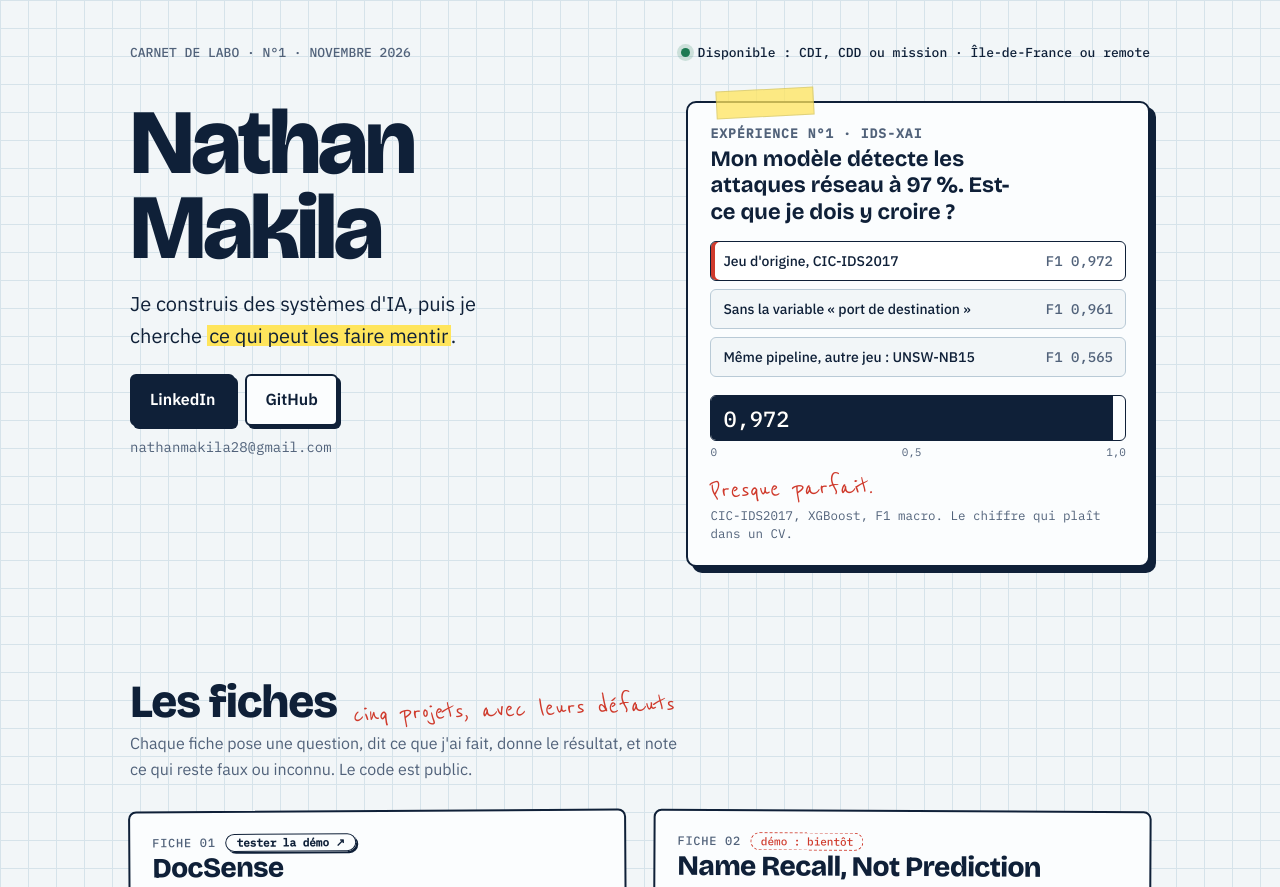
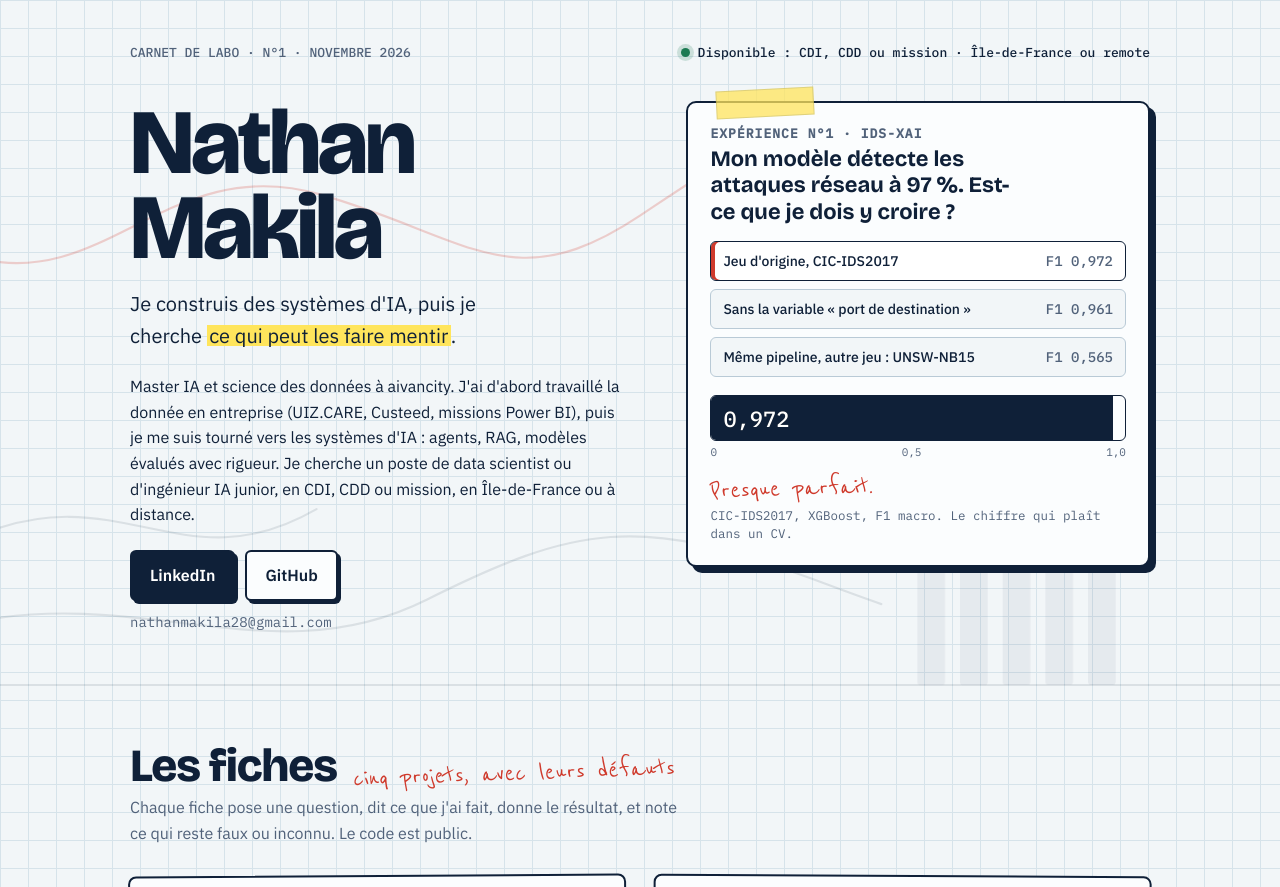
Before and after one commit to nataname78/nataname78.github.io, a plain HTML site: page index.html in a window 1280 px wide. Shown: the top 887 px of the page. Drawn offline with nearby package versions, Linux system fonts and the light colour scheme.

Commit message:
Portfolio : présentation sous le titre et courbes animées en fond de l'en-tête
Added background SVG animations and updated header layout.

```diff
--- a/index.html
+++ b/index.html
@@ -36,7 +36,19 @@ a:focus-visible,button:focus-visible{outline:3px solid var(--pen);outline-offset
 mark{background:linear-gradient(transparent 12%,var(--hl) 12%,var(--hl) 88%,transparent 88%);color:inherit;padding:0 .12em}
 
 /* En-tête */
-.top{padding:44px 0 56px}
+.top{padding:44px 0 56px;position:relative;overflow:hidden}
+.top .wrap{position:relative;z-index:1}
+.bgfx{position:absolute;inset:0;width:100%;height:100%;pointer-events:none;z-index:0}
+.bgfx path,.bgfx line{fill:none;stroke:var(--ink);stroke-opacity:.1;stroke-width:2;stroke-linecap:round}
+.bgfx path{stroke-dasharray:1600;stroke-dashoffset:1600;animation:trace 16s ease-in-out infinite alternate}
+.bgfx .pen{stroke:var(--pen);stroke-opacity:.22}
+.bgfx .p2{animation-delay:-5s;animation-duration:19s}
+.bgfx .p3{animation-delay:-9s;animation-duration:22s}
+.bgfx rect{fill:var(--ink);fill-opacity:.05;transform-box:fill-box;transform-origin:bottom;animation:rise 7s ease-in-out infinite alternate}
+@keyframes trace{from{stroke-dashoffset:1600}to{stroke-dashoffset:0}}
+@keyframes rise{from{transform:scaleY(.55)}to{transform:scaleY(1)}}
+@media (prefers-reduced-motion:reduce){.bgfx path{animation:none;stroke-dashoffset:0}.bgfx rect{animation:none}}
+.bio{max-width:52ch;margin:0 0 22px;color:var(--ink);font-size:16px}
 .bar{display:flex;justify-content:space-between;gap:12px;flex-wrap:wrap;font:500 13px var(--mono);color:var(--muted);margin-bottom:40px}
 .bar .live{display:inline-flex;gap:8px;align-items:center;color:var(--ink)}
 .live i{width:9px;height:9px;border-radius:50%;background:var(--ok);box-shadow:0 0 0 4px rgba(28,122,82,.18)}
@@ -210,7 +222,13 @@ section{padding:56px 0}
 </head>
 <body>
 
-<header class="top"><div class="wrap">
+<header class="top"><svg class="bgfx" viewBox="0 0 1200 760" preserveAspectRatio="xMidYMid slice" aria-hidden="true">
+  <path d="M-20 560 C 120 500, 180 620, 320 520 S 520 380, 640 450 S 860 560, 1000 380 S 1150 300, 1230 330"/>
+  <path class="p2" d="M-20 640 C 140 610, 260 690, 400 620 S 600 540, 760 600 S 1000 690, 1230 560"/>
+  <path class="pen p3" d="M-20 300 C 100 330, 160 200, 300 240 S 480 340, 600 260 S 800 120, 960 190 S 1130 140, 1230 90"/>
+  <line x1="0" y1="700" x2="1200" y2="700"/>
+  <rect x="860" y="540" width="26" height="160" rx="3"/><rect x="900" y="470" width="26" height="230" rx="3" style="animation-delay:-2s"/><rect x="940" y="580" width="26" height="120" rx="3" style="animation-delay:-4s"/><rect x="980" y="430" width="26" height="270" rx="3" style="animation-delay:-1s"/><rect x="1020" y="510" width="26" height="190" rx="3" style="animation-delay:-3s"/>
+</svg><div class="wrap">
   <div class="bar">
     <span>CARNET DE LABO · N°1 · NOVEMBRE 2026</span>
     <span class="live"><i aria-hidden="true"></i>Disponible : CDI, CDD ou mission · Île-de-France ou remote</span>
@@ -220,6 +238,7 @@ section{padding:56px 0}
     <div>
       <h1>Nathan<br>Makila<span class="u" aria-hidden="true"><svg viewBox="0 0 300 20" preserveAspectRatio="none"><path d="M3 12 C 60 2, 110 18, 170 8 S 260 4, 297 11"/></svg></span></h1>
       <p class="lede">Je construis des systèmes d'IA, puis je cherche <mark>ce qui peut les faire mentir</mark>.</p>
+      <p class="bio">Master IA et science des données à aivancity. J'ai d'abord travaillé la donnée en entreprise (UIZ.CARE, Custeed, missions Power BI), puis je me suis tourné vers les systèmes d'IA : agents, RAG, modèles évalués avec rigueur. Je cherche un poste de data scientist ou d'ingénieur IA junior, en CDI, CDD ou mission, en Île-de-France ou à distance.</p>
       <div class="cta">
         <a class="btn main" href="https://www.linkedin.com/in/nathan-makila/">LinkedIn</a>
         <a class="btn" href="https://github.com/nataname78">GitHub</a>
```
